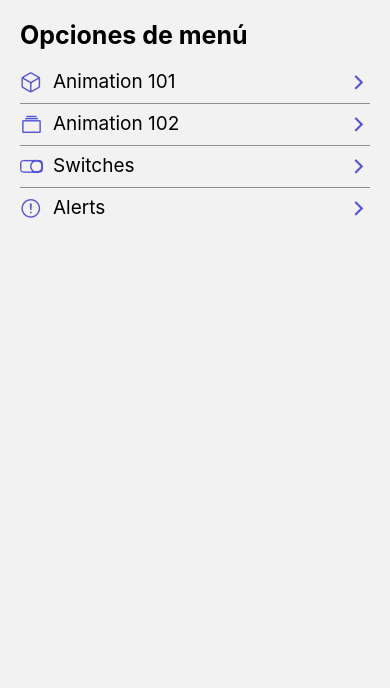
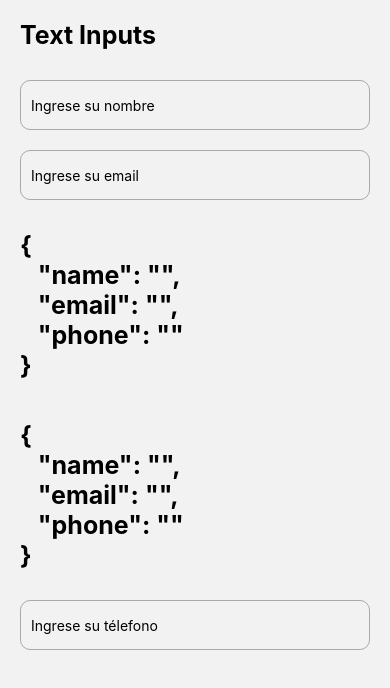
Before and after one commit to Axely7/React-Native-Components, a React Native app: screen /TextInputScreen in a window 390 px wide. Shown: the top 688 px of the page. Built offline with nearby package versions, Linux system fonts and the light colour scheme.

Commit message:
text input component

```diff
--- a/package.json
+++ b/package.json
@@ -15,6 +15,7 @@
     "react": "18.2.0",
     "react-native": "0.71.6",
     "react-native-gesture-handler": "^2.9.0",
+    "react-native-prompt-android": "^1.1.0",
     "react-native-safe-area-context": "^4.5.1",
     "react-native-screens": "^3.20.0",
     "react-native-vector-icons": "^9.2.0"
--- a/src/data/menuItems.ts
+++ b/src/data/menuItems.ts
@@ -21,4 +21,9 @@ export const menuItems: MenuItem[] = [
     icon: 'alert-circle-outline',
     component: 'AlertScreen',
   },
+  {
+    name: 'TextInputs',
+    icon: 'document-text-outline',
+    component: 'TextInputScreen',
+  },
 ];
--- a/src/navigation/Navigator.tsx
+++ b/src/navigation/Navigator.tsx
@@ -4,6 +4,7 @@ import {HomeScreen} from '../screens/HomeScreen';
 import {Animation102Screen} from '../screens/Animation102Screen';
 import {SwitchScreen} from '../screens/SwitchScreen';
 import {AlertScreen} from '../screens/AlertScreen';
+import {TextInputScreen} from '../screens/TextInputScreen';
 
 const Stack = createStackNavigator();
 
@@ -15,6 +16,7 @@ export const Navigator = () => {
       <Stack.Screen name="Animation102Screen" component={Animation102Screen} />
       <Stack.Screen name="SwitchScreen" component={SwitchScreen} />
       <Stack.Screen name="AlertScreen" component={AlertScreen} />
+      <Stack.Screen name="TextInputScreen" component={TextInputScreen} />
     </Stack.Navigator>
   );
 };
--- a/src/screens/AlertScreen.tsx
+++ b/src/screens/AlertScreen.tsx
@@ -2,6 +2,7 @@ import React from 'react';
 import {Alert, Button, View} from 'react-native';
 import {HeaderTitle} from '../components/HeaderTitle';
 import {styles} from '../theme/appTheme';
+import prompt from 'react-native-prompt-android';
 
 export const AlertScreen = () => {
   const showAlert = () => {
@@ -23,10 +24,51 @@ export const AlertScreen = () => {
     );
   };
 
+  const showPrompt = () => {
+    Alert.prompt(
+      '¿Está seguro?',
+      'Esta acción no se puede revertir',
+      (valor: string) => console.log('info: ', valor),
+      'plain-text',
+      'Hola mundo',
+      'email-address',
+    );
+  };
+
+  const showPromptAndroidIOS = () => {
+    prompt(
+      'Enter password',
+      'Enter your password to claim your $1.5B in lottery winnings',
+      [
+        {
+          text: 'Cancel',
+          onPress: () => console.log('Cancel Pressed'),
+          style: 'cancel',
+        },
+        {
+          text: 'OK',
+          onPress: password => console.log('OK Pressed, password: ' + password),
+        },
+      ],
+      {
+        type: 'secure-text',
+        cancelable: false,
+        defaultValue: 'test',
+        placeholder: 'placeholder',
+      },
+    );
+  };
+
   return (
     <View style={styles.globalMargin}>
       <HeaderTitle title="Alerts" />
       <Button title="Mostrar Alerta" onPress={showAlert} />
+      <View style={{height: 10}} />
+      <Button title="Mostrar Prompt" onPress={showPrompt} />
+      <Button
+        title="Mostrar Prompt Android iOS"
+        onPress={showPromptAndroidIOS}
+      />
     </View>
   );
 };
--- /dev/null
+++ b/src/screens/TextInputScreen.tsx
@@ -0,0 +1,73 @@
+import React, {useState} from 'react';
+import {
+  StyleSheet,
+  TextInput,
+  View,
+  KeyboardAvoidingView,
+  Platform,
+  ScrollView,
+  TouchableWithoutFeedback,
+  Keyboard,
+} from 'react-native';
+import {HeaderTitle} from '../components/HeaderTitle';
+import {styles} from '../theme/appTheme';
+
+export const TextInputScreen = () => {
+  const [form, setForm] = useState({
+    name: '',
+    email: '',
+    phone: '',
+  });
+
+  const onChange = (value: string, field: string) => {
+    setForm({...form, [field]: value});
+  };
+
+  return (
+    <KeyboardAvoidingView
+      behavior={Platform.OS === 'ios' ? 'padding' : 'height'}>
+      <ScrollView>
+        <TouchableWithoutFeedback onPress={Keyboard.dismiss}>
+          <View style={styles.globalMargin}>
+            <HeaderTitle title="Text Inputs" />
+            <TextInput
+              style={stylesScreen.inputStyle}
+              placeholder="Ingrese su nombre"
+              autoCorrect={false}
+              autoCapitalize="words"
+              onChangeText={value => onChange(value, 'name')}
+            />
+            <TextInput
+              style={stylesScreen.inputStyle}
+              placeholder="Ingrese su email"
+              autoCorrect={false}
+              onChangeText={value => onChange(value, 'email')}
+              keyboardType="email-address"
+              keyboardAppearance="dark"
+            />
+            <HeaderTitle title={JSON.stringify(form, null, 3)} />
+            <HeaderTitle title={JSON.stringify(form, null, 3)} />
+            <TextInput
+              style={stylesScreen.inputStyle}
+              placeholder="Ingrese su télefono"
+              onChangeText={value => onChange(value, 'phone')}
+              keyboardType="phone-pad"
+            />
+            <View style={{height: 100}} />
+          </View>
+        </TouchableWithoutFeedback>
+      </ScrollView>
+    </KeyboardAvoidingView>
+  );
+};
+
+const stylesScreen = StyleSheet.create({
+  inputStyle: {
+    borderWidth: 1,
+    height: 50,
+    paddingHorizontal: 10,
+    borderRadius: 10,
+    borderColor: 'rgba(0, 0, 0, 0.3)',
+    marginVertical: 10,
+  },
+});
```
Also changed, not shown: 1 other file (tests, documents, lock files or other folders).
